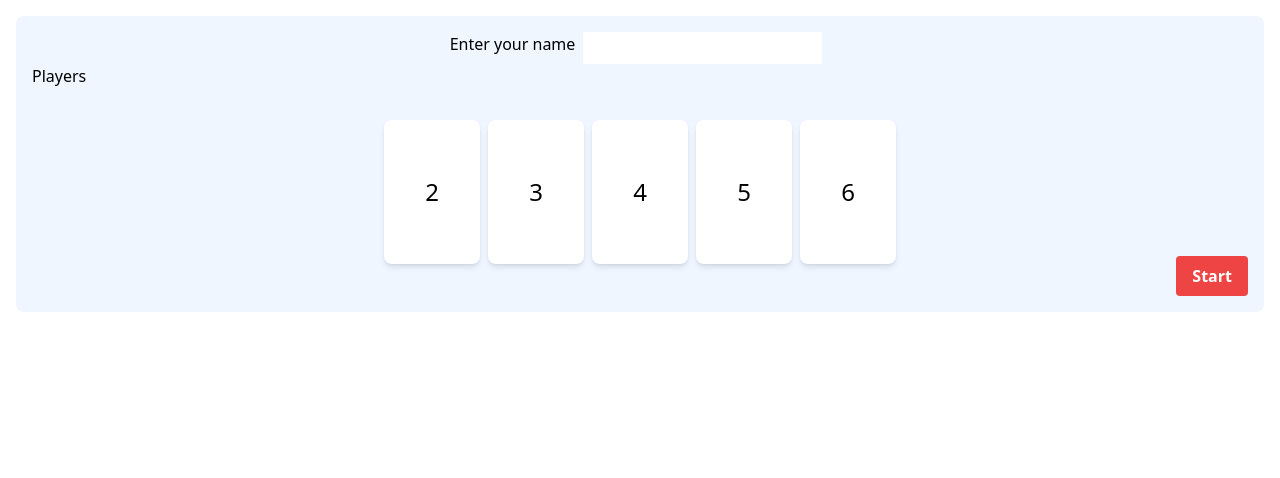
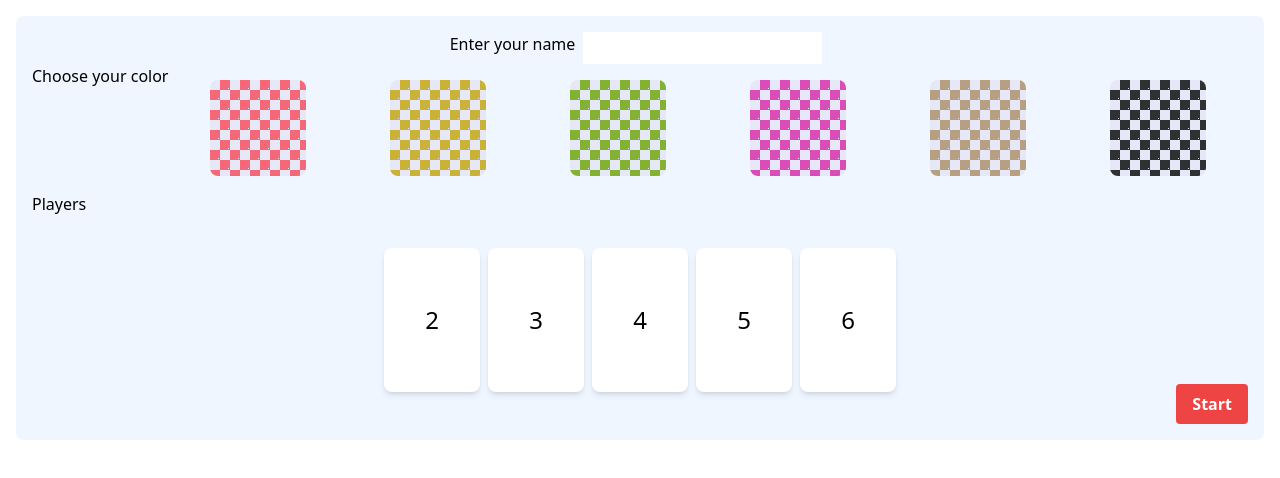
Before and after one commit to tiagosansopa/food-fun-app, a Next.js app: page /new in a window 1280 px wide. Shown: the top 478 px of the page. Built offline with nearby package versions, Linux system fonts and the light colour scheme; no server answers.

Commit message:
Added color option

```diff
--- a/pages/game/[roomId].js
+++ b/pages/game/[roomId].js
@@ -35,11 +35,11 @@ const Room = () => {
   const [roundOver, setRoundOver] = useState(false);
 
   socket.on("player-joined", (data) => {
-    console.log("Players:", data.players);
+    console.log("Players? ", data.players);
     setPlayersNames(data.players);
   });
 
-  socket.on("start-game", (initialHand) => {
+  socket.on("start-game", (roomId) => {
     console.log("VAMOS A COMENZAR");
     //setHand(initialHand);
     //setGameStarted(true);
@@ -168,14 +168,15 @@ const Room = () => {
       <div className="flex">
         <div className="flex-1 p-4">
           <div className="flex flex-col">
-            <span className="text-lg font-bold">{user}</span>
-            <span>Orders Completed: {completedOrders}</span>
-            {playersNames.map((player) => (
-              <>
-                <span className="text-lg font-bold">{player}</span>
-                <span>Orders Completed: </span>
-              </>
-            ))}
+            {playersNames.map((player) => {
+              console.log(player);
+              return (
+                <>
+                  <span className="text-lg font-bold text-black">{player}</span>
+                  <span>Orders Completed: </span>
+                </>
+              );
+            })}
           </div>
         </div>
 
--- a/pages/join.js
+++ b/pages/join.js
@@ -7,19 +7,24 @@ const Join = () => {
   const router = useRouter();
   const [playerName, setPlayerName] = useState("");
   const [roomId, setRoomId] = useState("");
-
+  const [playerColor, setColor] = useState("");
+  const [error, setError] = useState(null);
   const { socket } = useContext(SocketContext);
   const { setUser } = useContext(PlayerContext);
-
+  const colors = ["red", "yellow", "green", "pink", "brown", "black"];
   const enterRoom = () => {
     if (playerName !== "" && roomId !== "") {
       setUser(playerName);
-      socket.emit("joined", { playerName, roomId });
+      socket.emit("joined", { playerName, roomId, playerColor });
     }
   };
   socket.on("player-joined", ({ players, roomId }) => {
     console.log("Players:", players);
     router.push(`/game/${roomId}`);
+  });
+
+  socket.on("change-color", ({ message }) => {
+    setError(message);
   });
 
   return (
@@ -33,6 +38,21 @@ const Join = () => {
             onChange={(e) => setPlayerName(e.target.value)}
           ></input>
         </div>
+        <div className="flex justify-center">
+          <label>Choose your color</label>
+          {colors.map((color) => {
+            return (
+              <button
+                className={`mx-auto my-4 bg-white p-1 rounded-lg w-24 h-24 ${color}-pattern  ${
+                  playerColor === color
+                    ? " ring-4 ring-offset-4 ring-blue-950"
+                    : ""
+                }`}
+                onClick={() => setColor(color)}
+              ></button>
+            );
+          })}
+        </div>
         <div className="flex justify-center my-2">
           <label>Game ID</label>
           <input
@@ -41,9 +61,12 @@ const Join = () => {
             onChange={(e) => setRoomId(e.target.value)}
           ></input>
         </div>
+        <div className="flex justify-center bg-red-900 text-white">
+          {error && <>{error}</>}
+        </div>
         <button
           className="bg-blue-500 hover:bg-blue-700 text-white font-semibold py-2 px-4 rounded focus:outline-none focus:ring-2 focus:ring-blue-300 focus:ring-opacity-50 w-48 mx-1  absolute bottom-4 right-4 "
-          onClick={enterRoom}
+          onClick={() => enterRoom()}
         >
           Join
         </button>
--- a/pages/new.js
+++ b/pages/new.js
@@ -7,14 +7,16 @@ const New = () => {
   const router = useRouter();
   const [playerName, setPlayerName] = useState("");
   const [players, setPlayers] = useState(0);
+  const [playerColor, setColor] = useState("");
 
   const { socket } = useContext(SocketContext);
   const { setUser } = useContext(PlayerContext);
+  const colors = ["red", "yellow", "green", "pink", "brown", "black"];
 
   const handleStart = () => {
     if (playerName !== "" && players > 1) {
       setUser(playerName);
-      socket.emit("new-game", { numPlayers: players, playerName });
+      socket.emit("new-game", { numPlayers: players, playerName, playerColor });
     }
   };
 
@@ -33,6 +35,21 @@ const New = () => {
             value={playerName}
             onChange={(e) => setPlayerName(e.target.value)}
           ></input>
+        </div>
+        <div className="flex justify-center">
+          <label>Choose your color</label>
+          {colors.map((color) => {
+            return (
+              <button
+                className={`mx-auto my-4 bg-white p-1 rounded-lg w-24 h-24 ${color}-pattern  ${
+                  playerColor === color
+                    ? " ring-4 ring-offset-4 ring-blue-950"
+                    : ""
+                }`}
+                onClick={() => setColor(color)}
+              ></button>
+            );
+          })}
         </div>
         <span>Players</span>
         <div className="flex bg-blue-50 p-4 rounded-lg flex-wrap justify-center  max-w-screen-xl mx-4 my-4 relative">
```
